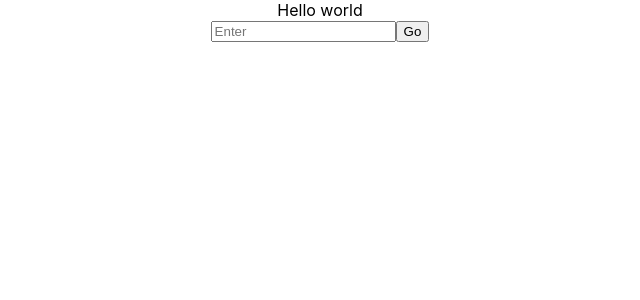
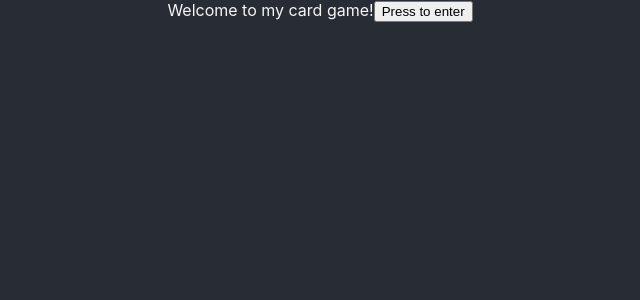
Before and after one commit to PiotrJagielny/MyCardGame, a React (Create React App) app in the folder frontend/: page / in a window 1280 px wide. Shown: the top 300 px of the page, without its empty margins (320-960 px from the left). Built offline with nearby package versions, Linux system fonts and the light colour scheme.

Commit message:
add routing to pages

```diff
--- a/frontend/package.json
+++ b/frontend/package.json
@@ -10,9 +10,12 @@
     "@types/node": "^16.18.18",
     "@types/react": "^18.0.28",
     "@types/react-dom": "^18.0.11",
+    "@types/react-router-dom": "^5.3.3",
     "react": "^18.2.0",
     "react-dom": "^18.2.0",
+    "react-router-dom": "^6.9.0",
     "react-scripts": "5.0.1",
+    "Router": "^2.1.0",
     "typescript": "^4.9.5",
     "web-vitals": "^2.1.4"
   },
--- a/frontend/src/App.css
+++ b/frontend/src/App.css
@@ -1,5 +1,10 @@
 .App {
   text-align: center;
+}
+
+body{
+  background-color: #282c34;
+  color: whitesmoke;
 }
 
 .App-logo {
--- a/frontend/src/App.tsx
+++ b/frontend/src/App.tsx
@@ -1,18 +1,19 @@
-import React, {useState} from 'react';
+import React from 'react';
 import logo from './logo.svg';
 import './App.css';
-import InputField from './Components/InputField'
-
+import { BrowserRouter as Router, Routes, Route } from 'react-router-dom';
+import EntryPage from './Game_Unrelated_Components/EntryPageComponents/EntryPage';
+import MainPage from './Game_Related_Components/MainPageComponents/MainPage';
 
 function App() {
-
-  const [todo, setTodo] = useState<string>("");
-
   return (
     <div className="App">
-      Hello world
-      <InputField todo={todo} setTodo={setTodo}/>
-
+      <Router>
+        <Routes>
+          <Route path="/Main" element={<MainPage />} />
+          <Route path="/" element={<EntryPage />} />
+        </Routes>
+      </Router>
     </div>
   );
 };
--- a/frontend/src/Components/InputField.tsx
+++ /dev/null
@@ -1,20 +0,0 @@
-import React from 'react'
-
-interface Props{
-  todo:string;
-  setTodo: React.Dispatch<React.SetStateAction<string>>;
-};
-
-function InputField({todo,setTodo}: Props) {
-  return (
-    <div>
-        <form className="input">
-            <input type='input' placeholder='Enter' />
-            <button className="buttonIn" type="submit"> Go </button>
-
-        </form>
-    </div>
-  )
-}
-
-export default InputField
--- /dev/null
+++ b/frontend/src/Game_Related_Components/MainPageComponents/MainPage.tsx
@@ -0,0 +1,9 @@
+import React from 'react'
+
+const MainPage = () => {
+  return (
+    <div>This is game main page</div>
+  )
+}
+
+export default MainPage
--- /dev/null
+++ b/frontend/src/Game_Unrelated_Components/EntryPageComponents/EntryPage.tsx
@@ -0,0 +1,20 @@
+import React from 'react'
+import {useNavigate} from "react-router-dom";
+
+const EntryPage = () => {
+
+  let navigate = useNavigate();
+  const RedirectToMainPage = () =>{
+      navigate("/Main");
+  }
+
+  return (
+    <div>
+        Welcome to my card game!
+        <button onClick={RedirectToMainPage}>Press to enter</button>
+    </div>
+
+  )
+}
+
+export default EntryPage
```
Also changed, not shown: frontend/src/Components/MyComponent.tsx (deleted, +0 -9 lines), 15 other files (tests, documents, lock files or other folders).
